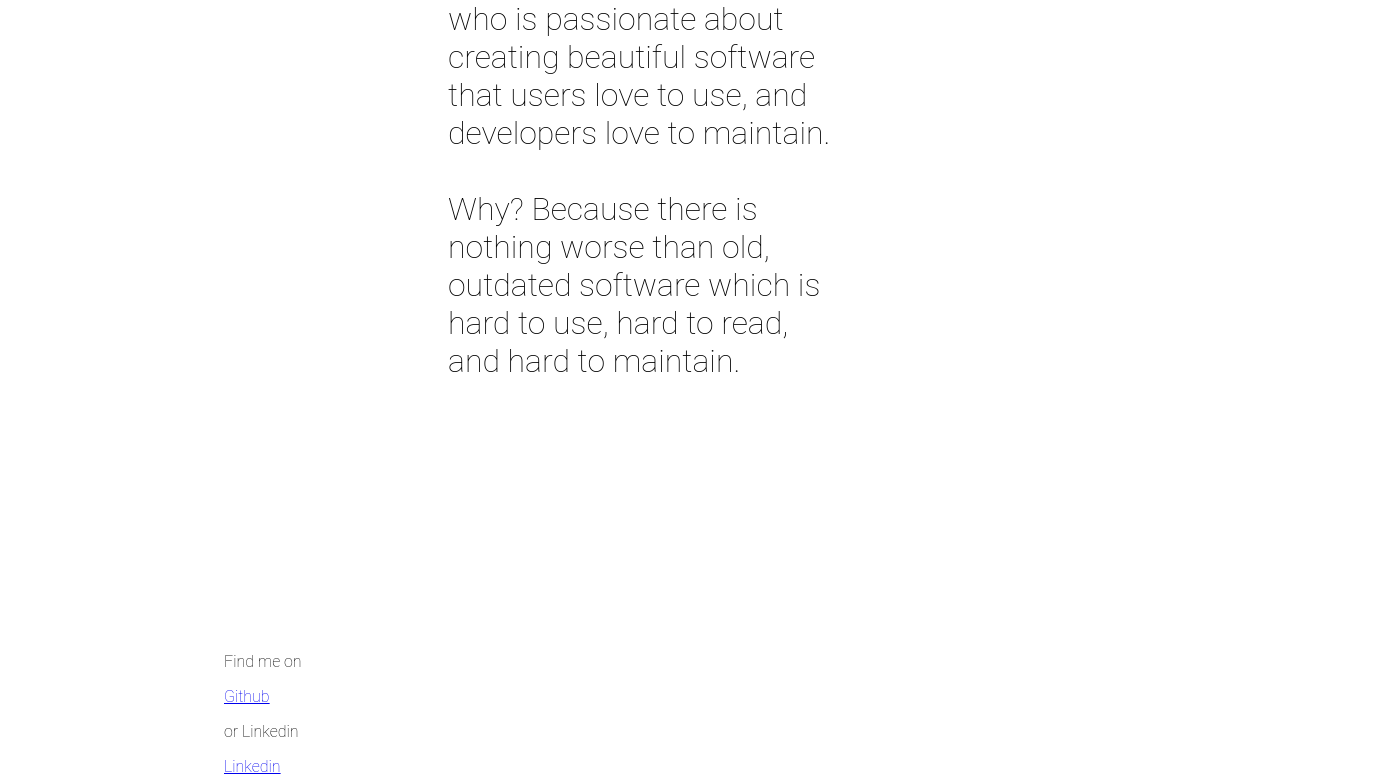
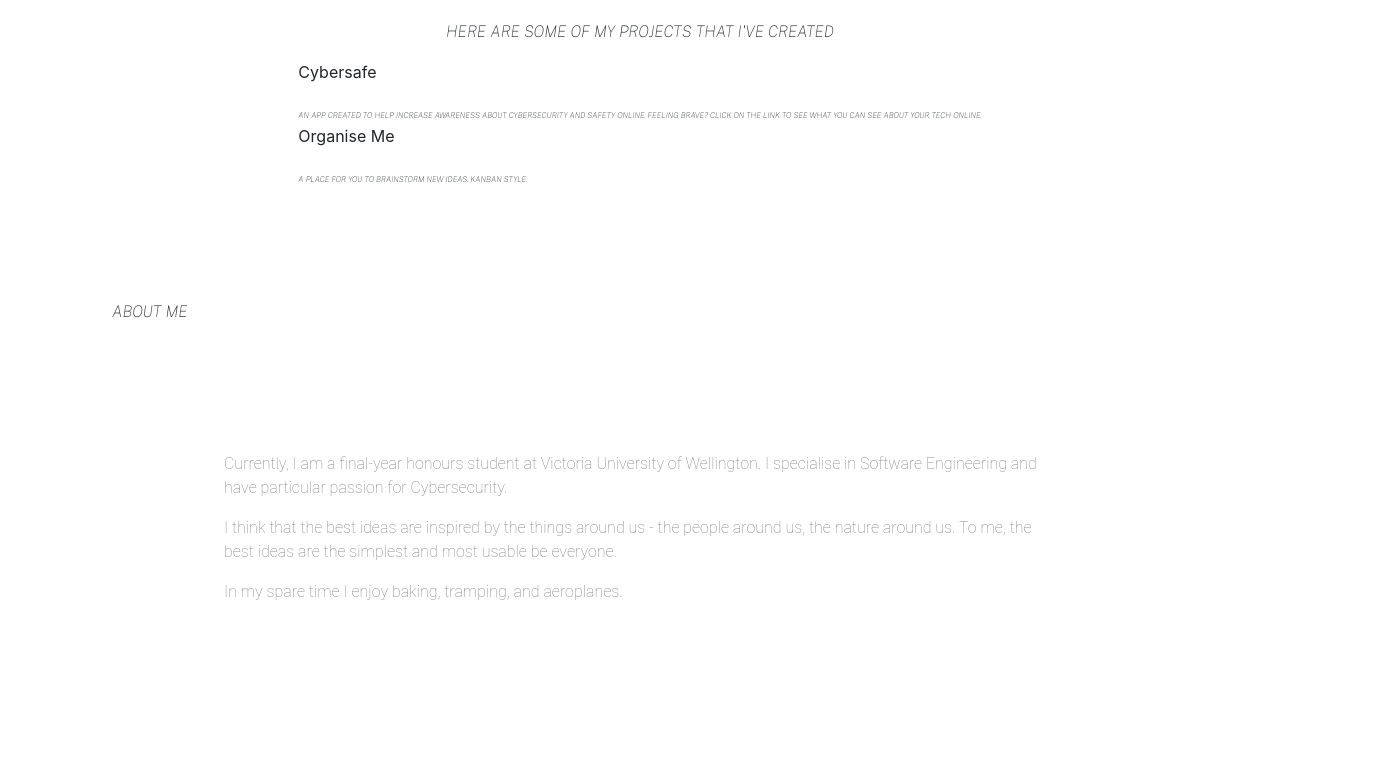
Before and after one commit to justinakoh/justinakoh.github.io, a React (Create React App) app: page / in a window 1280 px wide. Shown: the part 1636-2420 px from the top of the page, 1394 px wide, since content can reach past the window. Built offline with nearby package versions, Linux system fonts and the light colour scheme.

Commit message:
Update code to have proper styling

```diff
--- a/package.json
+++ b/package.json
@@ -6,6 +6,7 @@
     "@testing-library/jest-dom": "^5.11.9",
     "@testing-library/react": "^11.2.3",
     "@testing-library/user-event": "^12.6.2",
+    "bootstrap": "^4.6.0",
     "react": "^17.0.1",
     "react-dom": "^17.0.1",
     "react-scripts": "4.0.1",
--- a/public/index.html
+++ b/public/index.html
@@ -15,6 +15,7 @@
       user's mobile device or desktop. See https://developers.google.com/web/fundamentals/web-app-manifest/
     -->
     <link rel="manifest" href="%PUBLIC_URL%/manifest.json" />
+    <link href="https://fonts.googleapis.com/css2?family=Public+Sans:ital,wght@1,100&display=swap" rel="stylesheet">
     <!--
       Notice the use of %PUBLIC_URL% in the tags above.
       It will be replaced with the URL of the `public` folder during the build.
--- a/src/App.css
+++ b/src/App.css
@@ -13,7 +13,7 @@
 }
 .name{
   align-self: flex-start;
-  font-family: 'Montserrat', sans-serif;
+  font-family: 'Public Sans', sans-serif;
   font-weight: 200;
   text-transform: uppercase;
 }
@@ -27,7 +27,7 @@
 
 .about-me{
   padding: 7em;
-  font-size: 2em;
+  font-size: 1em;
   justify-content: flex-start;
   text-align: left;
   font-family: 'Roboto', sans-serif;
@@ -41,24 +41,33 @@
   text-align: left;
   font-family: 'Roboto', sans-serif;
   font-weight: 100;
+  color: grey;
 }
 
 .subtext{
   font-size: 50%;
+  font-family: 'Public Sans', sans-serif;
+  display: inline;
 }
 
 .header{
-  /*align-self: flex-start;*/
+  padding: 7em;
+  justify-content: flex-start;
+  text-align: left;
+  font-family: 'Roboto', sans-serif;
+  font-weight: 100;
 }
 
 .item{
   padding: 7em;
-  /*height: 100%;*/
-  /*height: 50px;*/
   margin: 5px;
   font-weight: bold;
   font-size: 2em;
   text-align: center;
+}
+
+.less-empahsis{
+
 }
 
 .App-link {
--- a/src/App.js
+++ b/src/App.js
@@ -15,17 +15,19 @@ function App() {
                         I'm a software engineer who is passionate about creating beautiful software that users love to
                         use, and developers love to maintain.
                         <br/><br/>
-                        Why? Because there is nothing worse than old, outdated software which is hard to use, hard to read,
+                        Why? Because there is nothing worse than old, outdated software which is hard to use, hard to
+                        read,
                         and hard to maintain.
                     </p>
                 </div>
                 <div className="subtext">
-                    <p>Find me on </p>
-                    <a href="https://github.com/justinakoh" target="_blank" className="body-link twitter-link"
-                       unselectable="on">Github</a>
-                    <p>or Linkedin</p>
-                    <a href="https://nz.linkedin.com/in/justina-koh" target="_blank" className="body-link twitter-link"
-                       unselectable="on">Linkedin</a>
+                    <p>Find me on &nbsp;
+                        <a href="https://github.com/justinakoh" target="_blank" className="body-link"
+                           unselectable="on">Github &nbsp;</a>
+                        or &nbsp;
+                        <a href="https://nz.linkedin.com/in/justina-koh" target="_blank" className="body-link"
+                           unselectable="on">Linkedin</a>
+                    </p>
                 </div>
             </div>
             <div className="projects">
@@ -36,31 +38,33 @@ function App() {
                 <p>
                     Cybersafe
                 </p>
-                <p>
+                <p className="name subtext">
                     An app created to help increase awareness about cybersecurity and safety online. Feeling brave?
                     Click on the link to see what you can see about your tech online.
                 </p>
                 <p>
                     Organise Me
                 </p>
-                <p>
+                <p className="name subtext">
                     A place for you to brainstorm new ideas. Kanban style.
                 </p>
                 </body>
             </div>
             <div className="about-me">
-                <p className="about-me header">About Me</p>
-                <div className="description-text">
+                <p className="name">About Me</p>
+                <div className="description-text less-empahsis">
                     <p>
-                        Currently, I am a final-year honours student at Victoria University of Wellington. I specialise in
+                        Currently, I am a final-year honours student at Victoria University of Wellington. I specialise
+                        in
                         Software Engineering and have particular passion for Cybersecurity.
                     </p>
                     <p>
-                        I think that the best ideas are inspired by the things around us - the people around us, the nature
+                        I think that the best ideas are inspired by the things around us - the people around us, the
+                        nature
                         around us. To me, the best ideas are the simplest and most usable be everyone.
                     </p>
                     <p>
-                        When I'm not online, I enjoy baking,
+                        In my spare time I enjoy baking, tramping, and aeroplanes.
                     </p>
                 </div>
             </div>
--- a/src/index.js
+++ b/src/index.js
@@ -1,3 +1,4 @@
+import 'bootstrap/dist/css/bootstrap.min.css';
 import React from 'react';
 import ReactDOM from 'react-dom';
 import './index.css';
```
Also changed, not shown: 2 other files (tests, documents, lock files or other folders).
